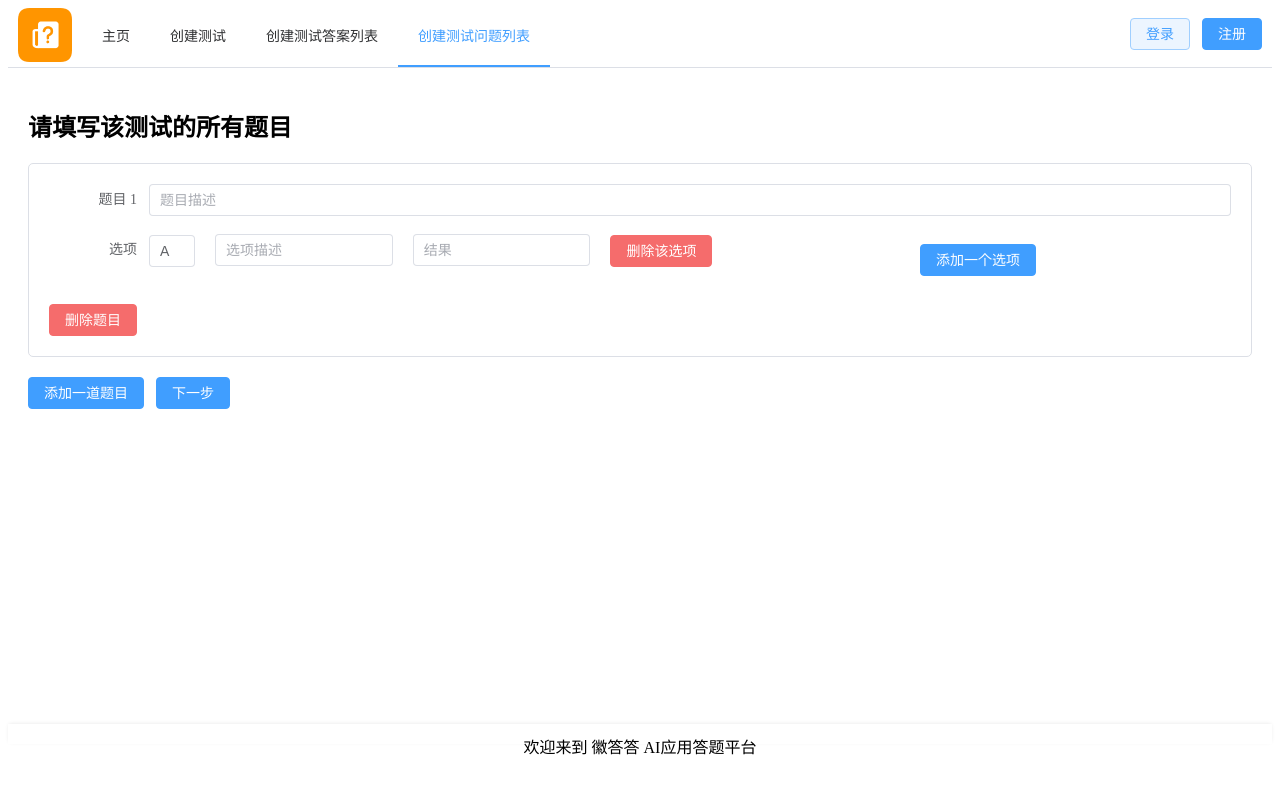
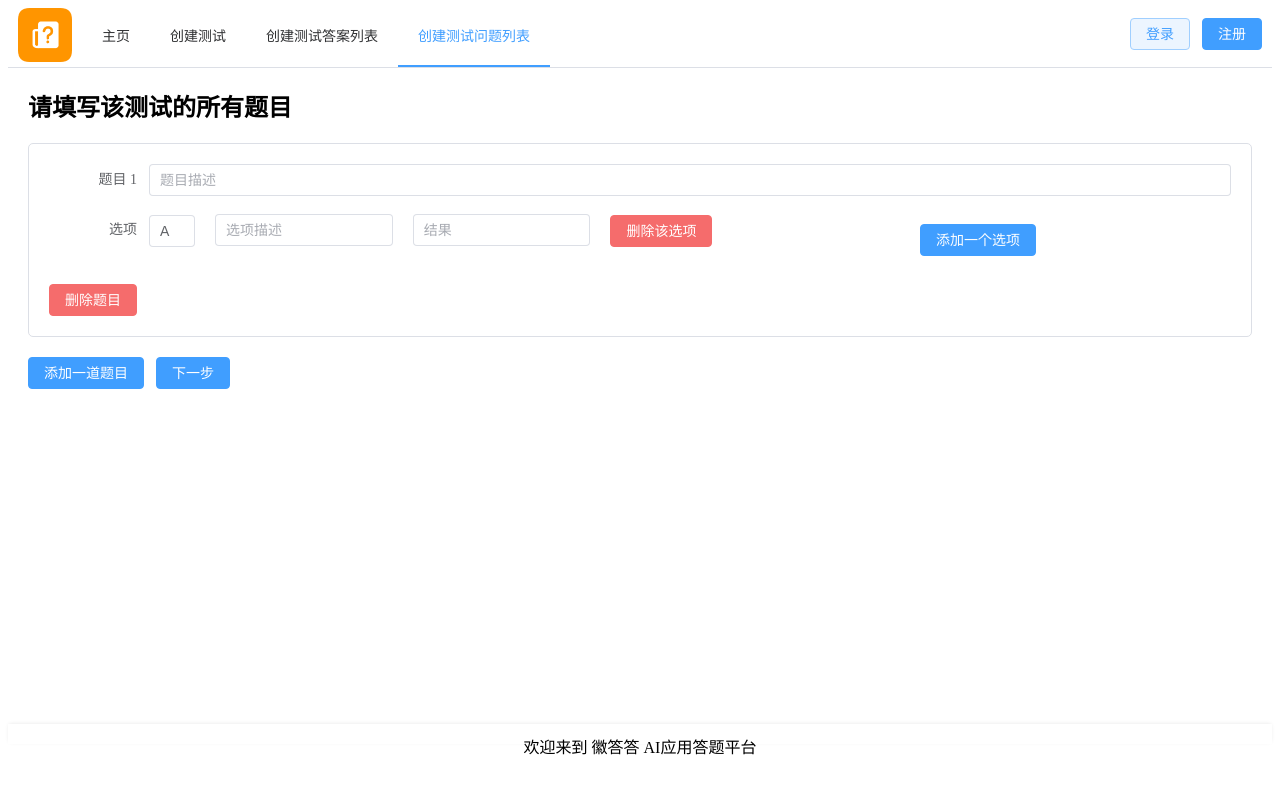
Before and after one commit to Kivi0103/huidada-frontend-original, a Vue app: page /create2 in a window 1280 px wide. Shown: the top 794 px of the page. Built offline with nearby package versions, Linux system fonts and the light colour scheme.

Commit message:
设计创建测试的全部页面，主要包括测试主要信息表单，创建题目信息表单，测试结果表单。

```diff
--- a/src/components/CreateTestBasicInfo.vue
+++ b/src/components/CreateTestBasicInfo.vue
@@ -1,5 +1,5 @@
 <template>
-  <h1> 请填写测试的基本信息 </h1>
+  <h2 style="margin-top: 0"> 请填写测试的基本信息 </h2>
   <el-form
       ref="ruleFormRef"
       style="max-width: 600px"
--- a/src/components/CreateTestQuestions.vue
+++ b/src/components/CreateTestQuestions.vue
@@ -1,5 +1,5 @@
 <template>
-  <h2> 请填写该测试的所有题目 </h2>
+  <h2 style="margin-top: 0"> 请填写该测试的所有题目 </h2>
   <el-form :model="form" label-width="100px">
     <div v-for="(question, qIndex) in form.questions" :key="qIndex" class="question-section">
       <el-form-item :label="'题目 ' + (qIndex + 1)" :error="questionErrors[qIndex]?.description">
--- a/src/components/CreateTestResults.vue
+++ b/src/components/CreateTestResults.vue
@@ -1,6 +1,6 @@
 <template>
   <div>
-    <h2> 请填写该测试的所有结果 </h2>
+    <h2 style="margin-top: 0"> 请填写该测试的所有结果 </h2>
     <div v-for="(form, index) in forms" :key="index" class="form-container">
       <el-form :model="form" :rules="rules">
         <el-form-item :label="'结果'+ (index + 1) +'名称'" prop="resultName">
--- a/src/components/IndexContent.vue
+++ b/src/components/IndexContent.vue
@@ -1,4 +1,5 @@
 <template>
+  <h2 style="margin-top: 0"> 请选择一道测试题开始测试吧！ </h2>
   <!--  根据个数确定行，每行4个卡片-->
   <div class="test-card-container">
     <el-row :gutter="10">
```
